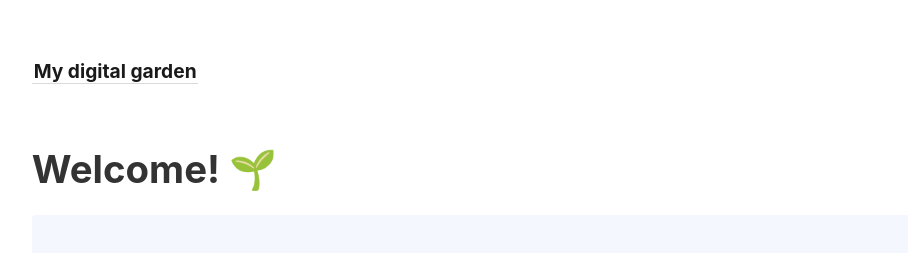
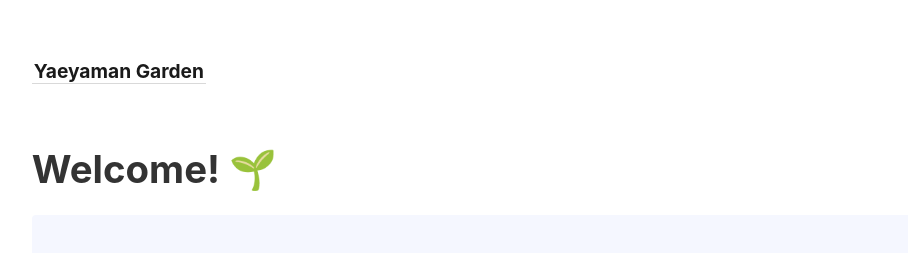
Before and after one commit to cmdavislinguist/yaeyaman, a Jekyll site: the page built from _pages/index.md, in a window 1280 px wide. Shown: the top 253 px of the page, without its empty margins (45-953 px from the left). Built offline with Jekyll 4.4.1, drawn with Linux system fonts in a browser that asks for light colours.

```diff
--- a/Gemfile
+++ b/Gemfile
@@ -8,3 +8,6 @@ gem "jekyll", "~> 4.0"
 gem "jekyll-last-modified-at", git: "https://github.com/maximevaillancourt/jekyll-last-modified-at", branch: "add-support-for-files-in-git-submodules"
 gem "webrick", "~> 1.7"
 gem "nokogiri"
+# added following two gems --CD
+gem "jekyll-toc"
+gem "jekyll-sitemap"
--- a/_config.yml
+++ b/_config.yml
@@ -1,4 +1,4 @@
-title:               My digital garden
+title:               Yaeyaman Garden
 include:             ['_pages']
 exclude:             ['_includes/notes_graph.json']
 # You may need to change the base URL depending on your deploy configuration.
@@ -24,6 +24,9 @@ relative_permalinks: false
 
 plugins:
   - jekyll-last-modified-at
+  # adding following from other template --CD
+  - jekyll-toc
+  - jekyll-sitemap
 
 sass:
   sass_dir:          _sass
```
